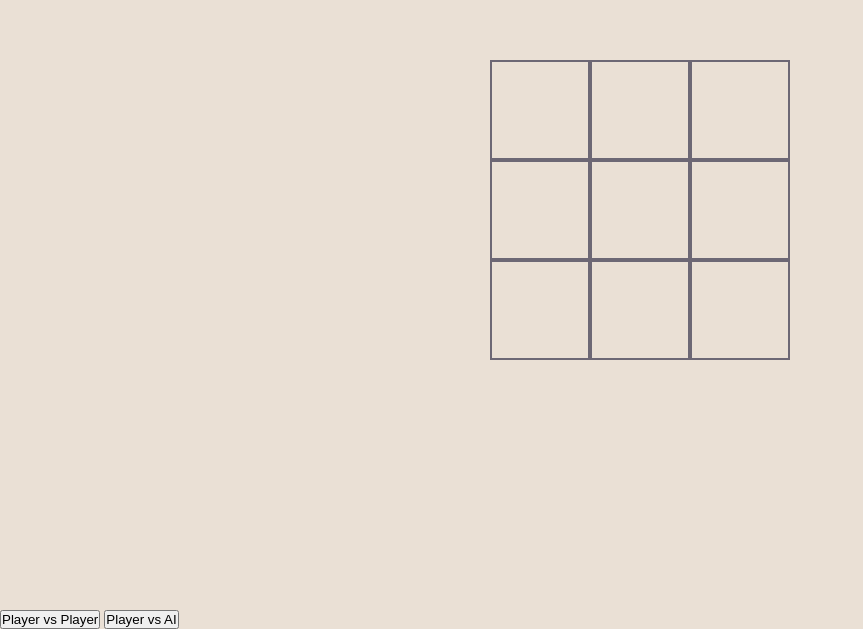
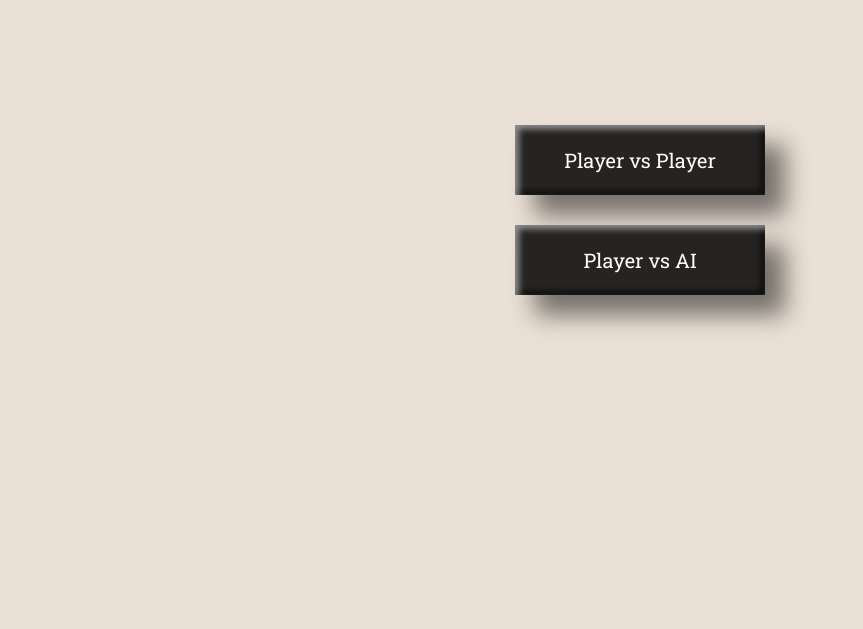
Before and after one commit to Olguta150/tic_tac_toe_v1, a website with bundled scripts: page index.html in a window 1280 px wide. Shown: the part 190-819 px from the top of the page, without its empty margins (0-863 px from the left). Built offline with nearby package versions, Linux system fonts and the light colour scheme; a web font is replaced by a local one.

Commit message:
Style home page

```diff
--- a/style.css
+++ b/style.css
@@ -12,7 +12,8 @@ body {
 }
 
 .board {
-    display: flex;
+    display: none;
+    /* display: flex; */
     flex-direction: column;
     justify-content: center;
     align-items: center;
@@ -76,6 +77,34 @@ body {
     border: none;
 }
 
+.home {
+    width: 100vw;
+    height: 100vh;
+    display: flex;
+    flex-direction: column;
+    justify-content: center;
+    align-items: center;
+    gap: 30px;
+}
+
+.home button {
+    width: 250px;
+    height: 70px;
+    font-family: 'Roboto Slab', serif;
+    font-size: 20px;
+    background: #252422;
+    color: #fff;
+    box-shadow: 20px 20px 25px 0px rgba(0, 0, 0, 0.5), inset 4px 4px 6px 0px rgba(255, 255, 255, 0.5), inset -4px -4px 6px 0px rgba(0, 0, 0, 0.7);
+    border: none;
+    transform: scale(1);
+    transition: 0.5s;
+    cursor: pointer;
+}
+
+.home button:hover {
+    transform: scale(1.1);
+}
+
 @keyframes show {
     100% {
         opacity: 1;
```
